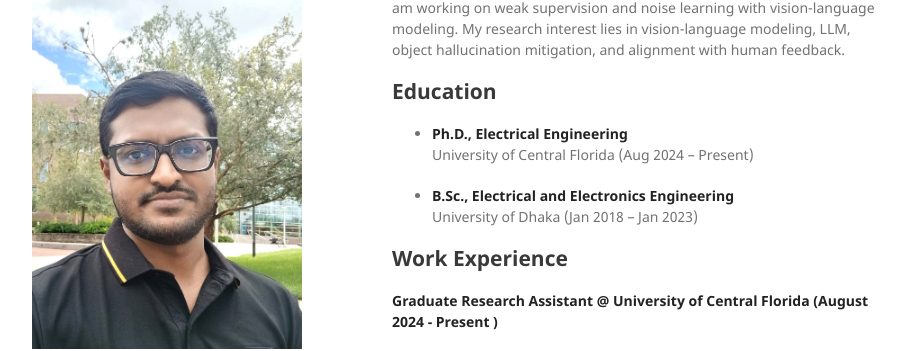
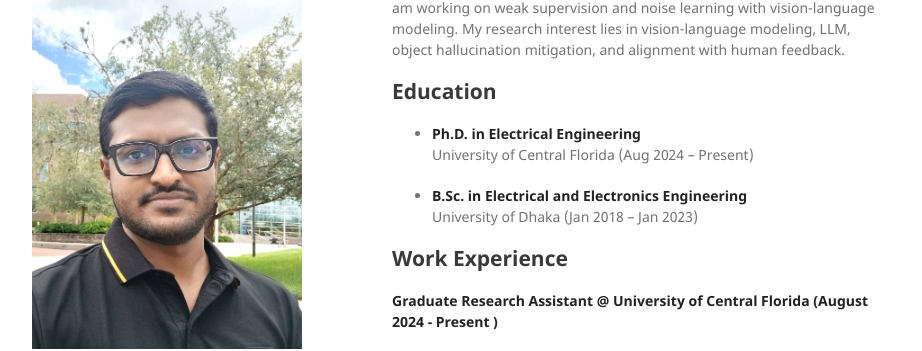
Before and after one commit to Sayem13003/Sayem, a Jekyll site: the page built from index.md, in a window 1280 px wide and 900 px high. Shown: the part 120-471 px from the top of the window, without its empty margins (178-1100 px from the left). Built offline with Jekyll 4.4.1, drawn with Linux system fonts in a browser that asks for light colours; our own code applies the rules of GitHub Pages for plain Markdown files.

```diff
--- a/index.md
+++ b/index.md
@@ -6,10 +6,10 @@ My research interest lies in vision-language modeling, LLM, object hallucination
 </p>
 ## Education
 
-- **Ph.D., Electrical Engineering**
+- **Ph.D. in Electrical Engineering**
   University of Central Florida (Aug 2024 – Present)
 
-- **B.Sc., Electrical and Electronics Engineering**
+- **B.Sc. in Electrical and Electronics Engineering**
   University of Dhaka (Jan 2018 – Jan 2023)
 
 ## Work Experience
```
